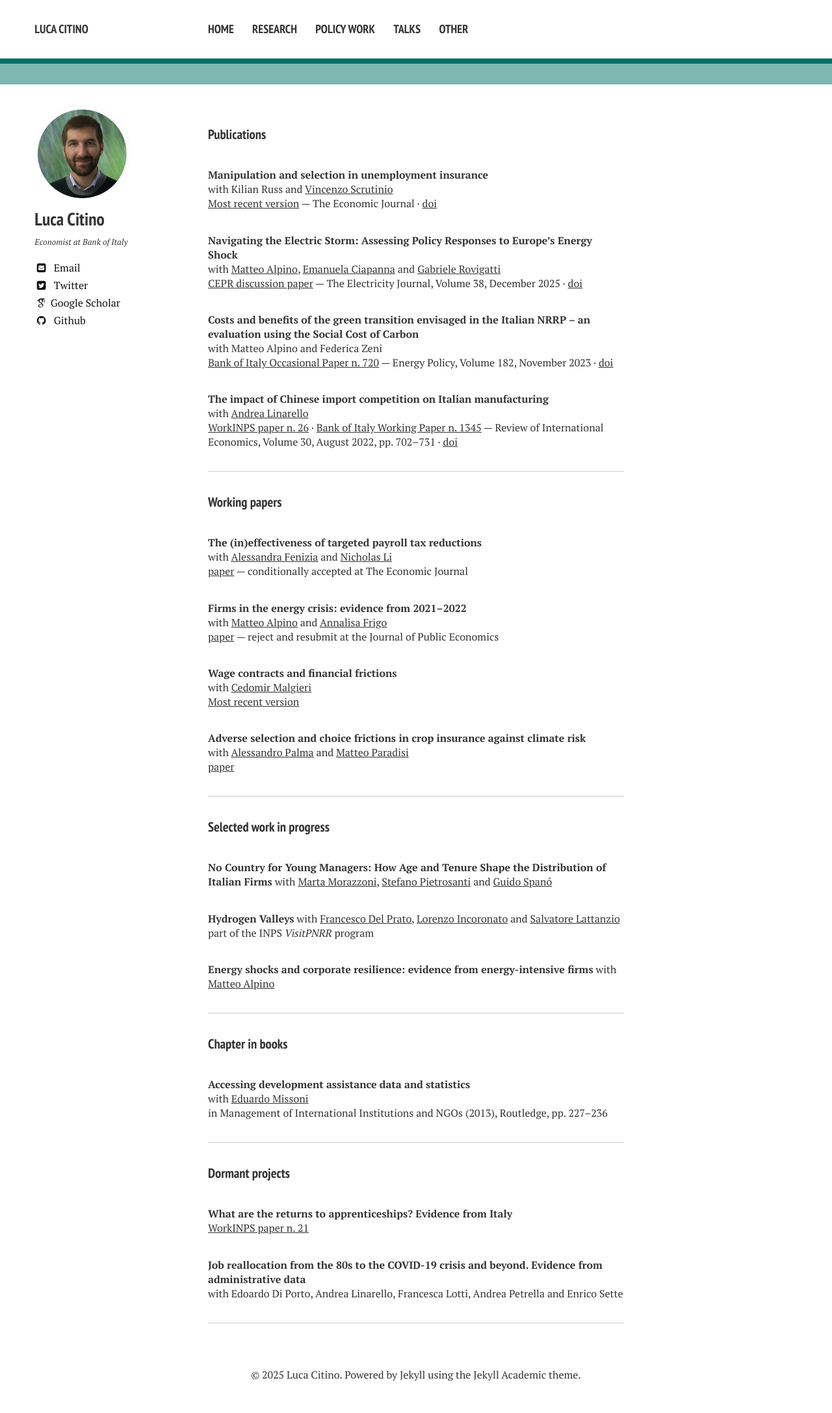
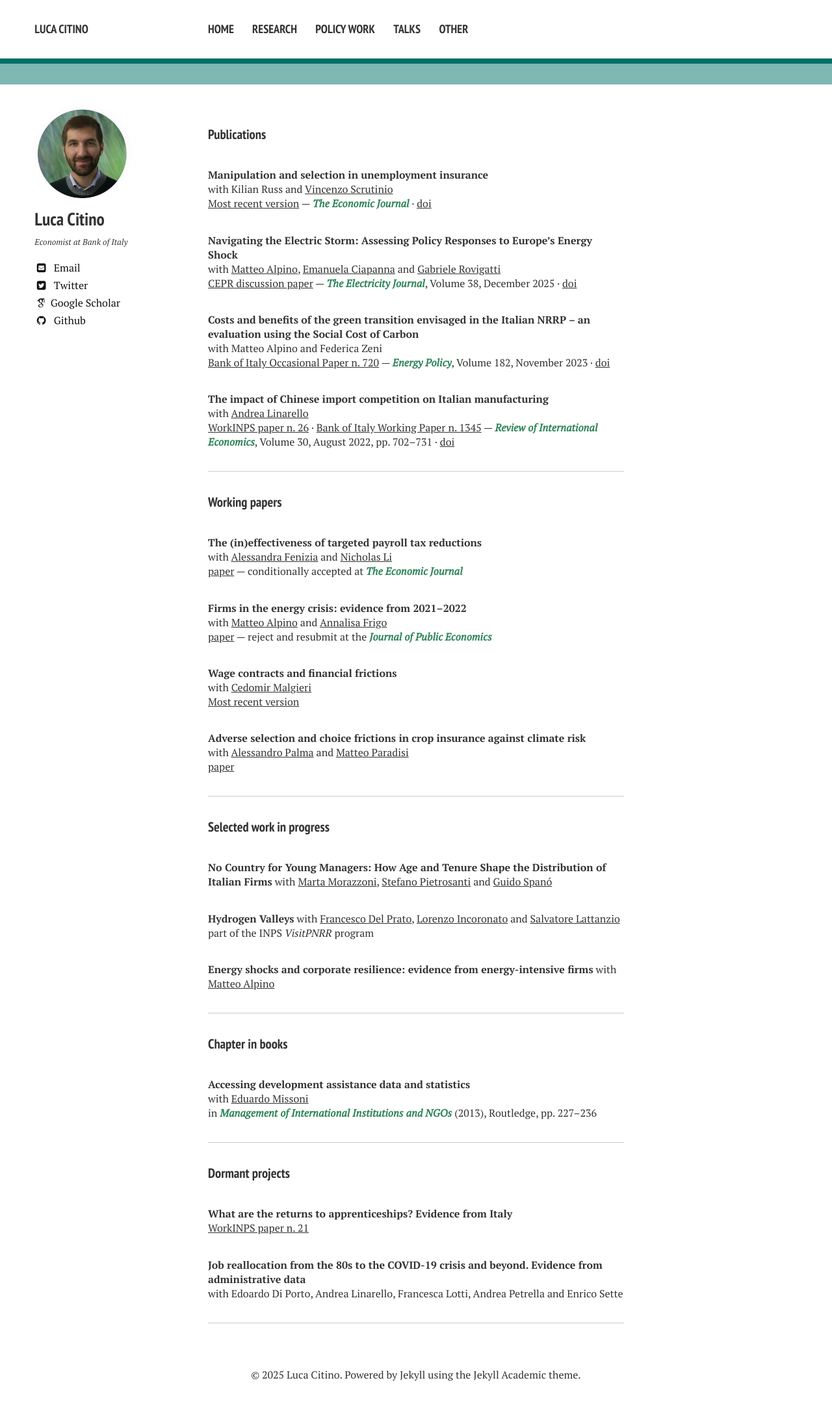
Before and after one commit to luca-citino/luca-citino.github.io, a Jekyll site: the page built from research.md, in a window 1280 px wide. Shown: the whole page at 65% size. Built offline with Jekyll 4.4.1, drawn with Linux system fonts in a browser that asks for light colours; nearby versions of some CDN libraries; some web fonts are replaced.

Commit message:
Update research.md

```diff
--- a/research.md
+++ b/research.md
@@ -4,6 +4,10 @@ title: Research
 ---
 
 
+
+<style>
+.journal { color:#2f855a; font-weight:700; font-style:italic; }
+</style>
 
 #### Publications
 
```
